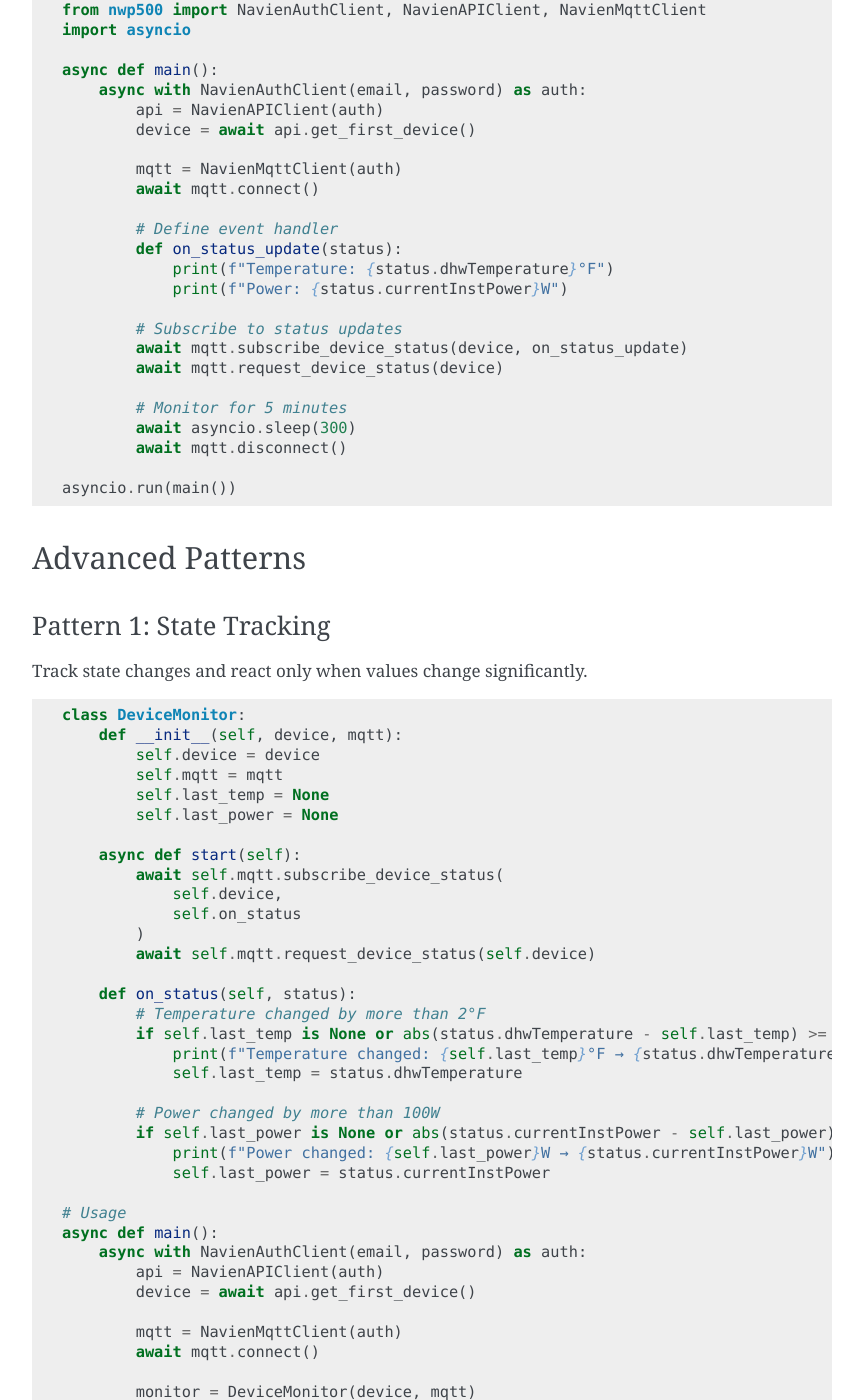
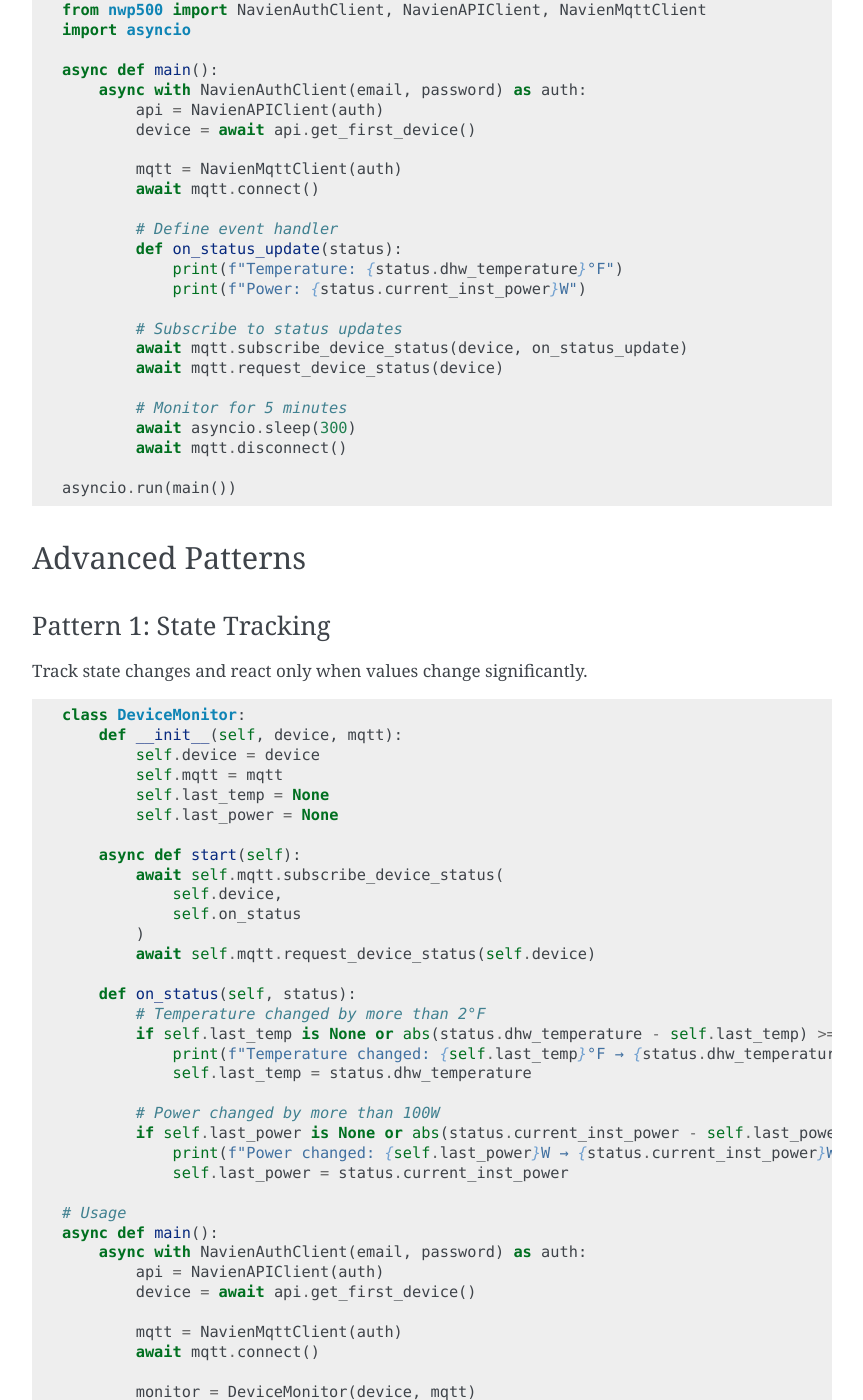
Before and after one commit to eman/nwp500-python, a Sphinx documentation site: the page built from docs/guides/event_system.rst, in a window 1280 px wide and 1400 px high, scrolled down 928 px. Shown: the whole window, without its empty margins (338-1201 px from the left). Built offline with Sphinx 7.4.7, drawn with Linux system fonts in a browser that asks for light colours; some of the changed text lies outside the part shown.

Commit message:
docs: update Python code examples to use snake_case attributes

```diff
--- a/docs/guides/auto_recovery.rst
+++ b/docs/guides/auto_recovery.rst
@@ -236,7 +236,7 @@ Use exponential backoff between recovery attempts with token refresh.
        device = await api_client.get_first_device()
 
        def on_status(status):
-           print(f"Temperature: {status.dhwTemperature}°F")
+           print(f"Temperature: {status.dhw_temperature}°F")
 
        # Create resilient client
        mqtt_config = MqttConnectionConfig(
--- a/docs/guides/event_system.rst
+++ b/docs/guides/event_system.rst
@@ -54,8 +54,8 @@ Simple Event Handler
 
            # Define event handler
            def on_status_update(status):
-               print(f"Temperature: {status.dhwTemperature}°F")
-               print(f"Power: {status.currentInstPower}W")
+               print(f"Temperature: {status.dhw_temperature}°F")
+               print(f"Power: {status.current_inst_power}W")
 
            # Subscribe to status updates
            await mqtt.subscribe_device_status(device, on_status_update)
@@ -93,14 +93,14 @@ Track state changes and react only when values change significantly.
 
        def on_status(self, status):
            # Temperature changed by more than 2°F
-           if self.last_temp is None or abs(status.dhwTemperature - self.last_temp) >= 2:
-               print(f"Temperature changed: {self.last_temp}°F → {status.dhwTemperature}°F")
-               self.last_temp = status.dhwTemperature
+           if self.last_temp is None or abs(status.dhw_temperature - self.last_temp) >= 2:
+               print(f"Temperature changed: {self.last_temp}°F → {status.dhw_temperature}°F")
+               self.last_temp = status.dhw_temperature
 
            # Power changed by more than 100W
-           if self.last_power is None or abs(status.currentInstPower - self.last_power) >= 100:
-               print(f"Power changed: {self.last_power}W → {status.currentInstPower}W")
-               self.last_power = status.currentInstPower
+           if self.last_power is None or abs(status.current_inst_power - self.last_power) >= 100:
+               print(f"Power changed: {self.last_power}W → {status.current_inst_power}W")
+               self.last_power = status.current_inst_power
 
    # Usage
    async def main():
@@ -150,8 +150,8 @@ Monitor multiple devices with individual callbacks.
            device_name = device_data['device'].device_info.device_name
 
            print(f"[{device_name}]")
-           print(f"  Temperature: {status.dhwTemperature}°F")
-           print(f"  Power: {status.currentInstPower}W")
+           print(f"  Temperature: {status.dhw_temperature}°F")
+           print(f"  Power: {status.current_inst_power}W")
            print()
 
            device_data['last_status'] = status
@@ -245,26 +245,26 @@ Build an alert system that triggers on specific conditions.
            # Define alert rules
            alerts.add_rule(AlertRule(
                name="Low Temperature",
-               condition=lambda s: s.dhwTemperature < 110,
+               condition=lambda s: s.dhw_temperature < 110,
                action=lambda s: send_email(
                    "Low Water Temperature",
-                   f"Temperature dropped to {s.dhwTemperature}°F"
+                   f"Temperature dropped to {s.dhw_temperature}°F"
                )
            ))
 
            alerts.add_rule(AlertRule(
                name="High Power",
-               condition=lambda s: s.currentInstPower > 2000,
+               condition=lambda s: s.current_inst_power > 2000,
                action=lambda s: log_alert(
-                   f"High power usage: {s.currentInstPower}W"
+                   f"High power usage: {s.current_inst_power}W"
                )
            ))
 
            alerts.add_rule(AlertRule(
                name="Error Detected",
-               condition=lambda s: s.errorCode != 0,
+               condition=lambda s: s.error_code != 0,
                action=lambda s: send_sms(
-                   f"Device error: {s.errorCode}"
+                   f"Device error: {s.error_code}"
                )
            ))
 
@@ -330,12 +330,12 @@ Log device data to a database or file.
            """, (
                timestamp,
                device_mac,
-               status.dhwTemperature,
-               status.dhwTemperatureSetting,
-               status.currentInstPower,
-               status.dhwOperationSetting.name,
-               status.operationMode.name,
-               status.errorCode
+               status.dhw_temperature,
+               status.dhw_temperature_setting,
+               status.current_inst_power,
+               status.dhw_operation_setting.name,
+               status.operation_mode.name,
+               status.error_code
            ))
            conn.commit()
            conn.close()
@@ -390,12 +390,12 @@ Integrate with Home Assistant, OpenHAB, or custom systems.
 
            # Prepare state data
            state_data = {
-               'temperature': status.dhwTemperature,
-               'target_temperature': status.dhwTemperatureSetting,
-               'power': status.currentInstPower,
-               'mode': status.dhwOperationSetting.name,
-               'state': status.operationMode.name,
-               'error': status.errorCode
+               'temperature': status.dhw_temperature,
+               'target_temperature': status.dhw_temperature_setting,
+               'power': status.current_inst_power,
+               'mode': status.dhw_operation_setting.name,
+               'state': status.operation_mode.name,
+               'error': status.error_code
            }
 
            # Publish to HA
@@ -408,7 +408,7 @@ Integrate with Home Assistant, OpenHAB, or custom systems.
                url = f"{self.ha_url}/api/states/sensor.navien_{device_mac}"
 
                async with session.post(url, headers=headers, json={
-                   'state': status.dhwTemperature,
+                   'state': status.dhw_temperature,
                    'attributes': state_data
                }) as resp:
                    if resp.status == 200:
@@ -470,7 +470,7 @@ Best Practices
    .. code-block:: python
 
       # Track callback references
-      callback = lambda s: print(s.dhwTemperature)
+      callback = lambda s: print(s.dhw_temperature)
 
       await mqtt.subscribe_device_status(device, callback)
 
--- a/docs/index.rst
+++ b/docs/index.rst
@@ -67,8 +67,8 @@ Basic Example
 
            # Monitor device status
            def on_status(status):
-               print(f"Temp: {status.dhwTemperature}°F")
-               print(f"Power: {status.currentInstPower}W")
+               print(f"Temp: {status.dhw_temperature}°F")
+               print(f"Power: {status.current_inst_power}W")
 
            await mqtt.subscribe_device_status(device, on_status)
            await mqtt.request_device_status(device)
```
Also changed, not shown: docs/guides/energy_monitoring.rst (+26 -26 lines), docs/quickstart.rst (+4 -4 lines).
